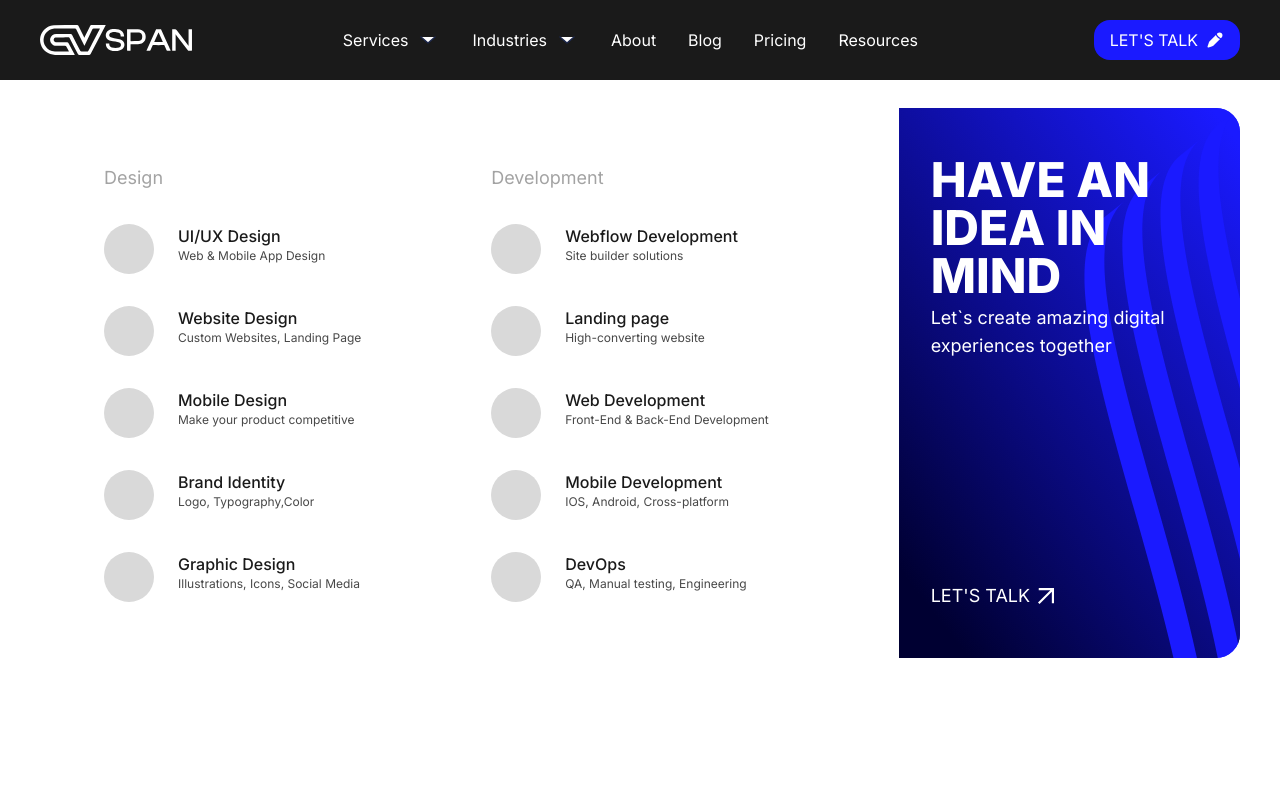
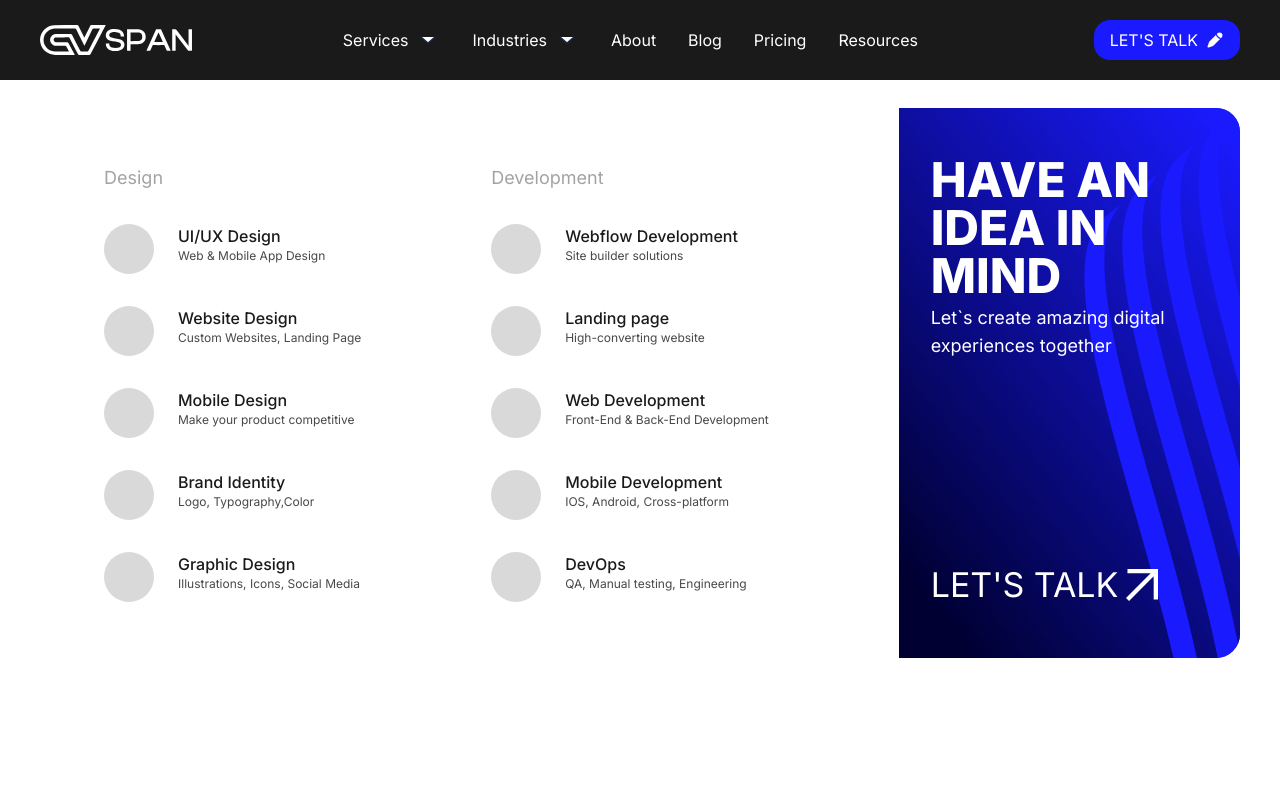
Before and after one commit to cvspan/cvspan-web, a Next.js app: page / in a window 1280 px wide. Both pictures are taken after a click on the button "Services". Shown: the top 800 px of the page. Built offline with nearby package versions, Linux system fonts and the light colour scheme.

Commit message:
Fix let's talk font in dropdown

```diff
--- a/src/components/molecules/layout/navbar/components/index.tsx
+++ b/src/components/molecules/layout/navbar/components/index.tsx
@@ -1,10 +1,10 @@
 import React from 'react';
 import Link from 'next/link';
 import Image from 'next/image';
+import { useOutsideClick } from '../hooks/useOutsideClick';
 import { NAVBAR_LIST, NavButtons, NavLinks } from '../data';
 import { NavButton, NavLink, NavbarList, SubNavbarList } from '../types';
 import '../Navbar.css';
-import { useOutsideClick } from '../hooks/useOutsideClick';
 
 export const NavBrand = () => {
     return (
@@ -100,25 +100,24 @@ export const NavMenu = ({
                                         <div className="col-span-4">
                                             <div className="h-full">
                                                 <div className="bg relative flex h-full flex-col justify-between rounded-r-3xl py-12 pe-2 ps-8">
-                                                    <div className="flex-shrink-0">
+                                                    <div className="flex flex-shrink-0 flex-col gap-y-1">
                                                         <h1 className="text-5xl font-extrabold text-white">
                                                             HAVE AN IDEA IN MIND
                                                         </h1>
-                                                        <div className="pt-1">
-                                                            <div className="text-lg font-normal text-white">
-                                                                Let`s create amazing digital experiences together
-                                                            </div>
+
+                                                        <div className="text-lg font-normal text-white">
+                                                            Let`s create amazing digital experiences together
                                                         </div>
                                                     </div>
                                                     <Link
                                                         href="/"
-                                                        className="inline-flex flex-shrink-0 items-center text-white"
+                                                        className="inline-flex flex-shrink-0 items-center text-[34px] text-white"
                                                     >
-                                                        <span className="text-lg">LET{`'S`} TALK</span>
+                                                        <span>LET{`'S`} TALK</span>
                                                         <svg
                                                             xmlns="http://www.w3.org/2000/svg"
-                                                            width="24"
-                                                            height="24"
+                                                            width="40"
+                                                            height="40"
                                                             viewBox="0 0 40 40"
                                                             fill="none"
                                                             className="ps-2"
```
